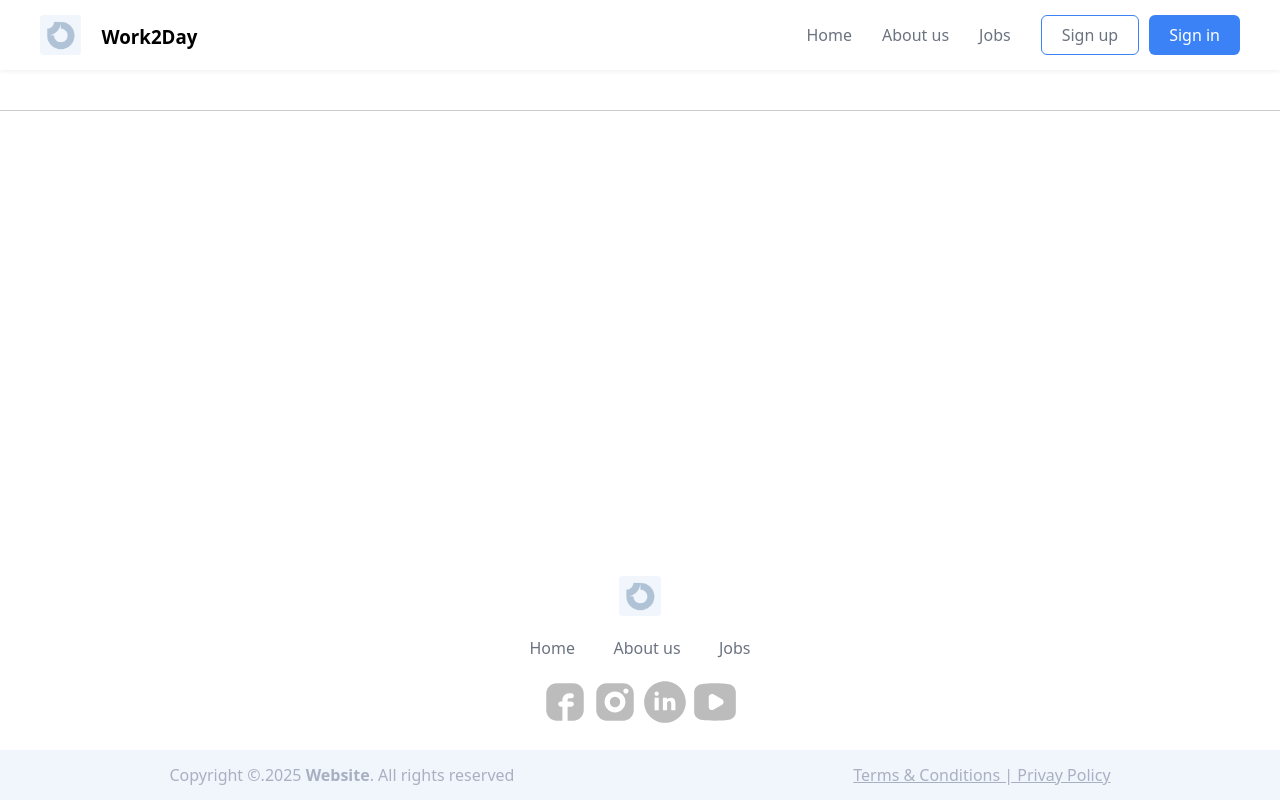
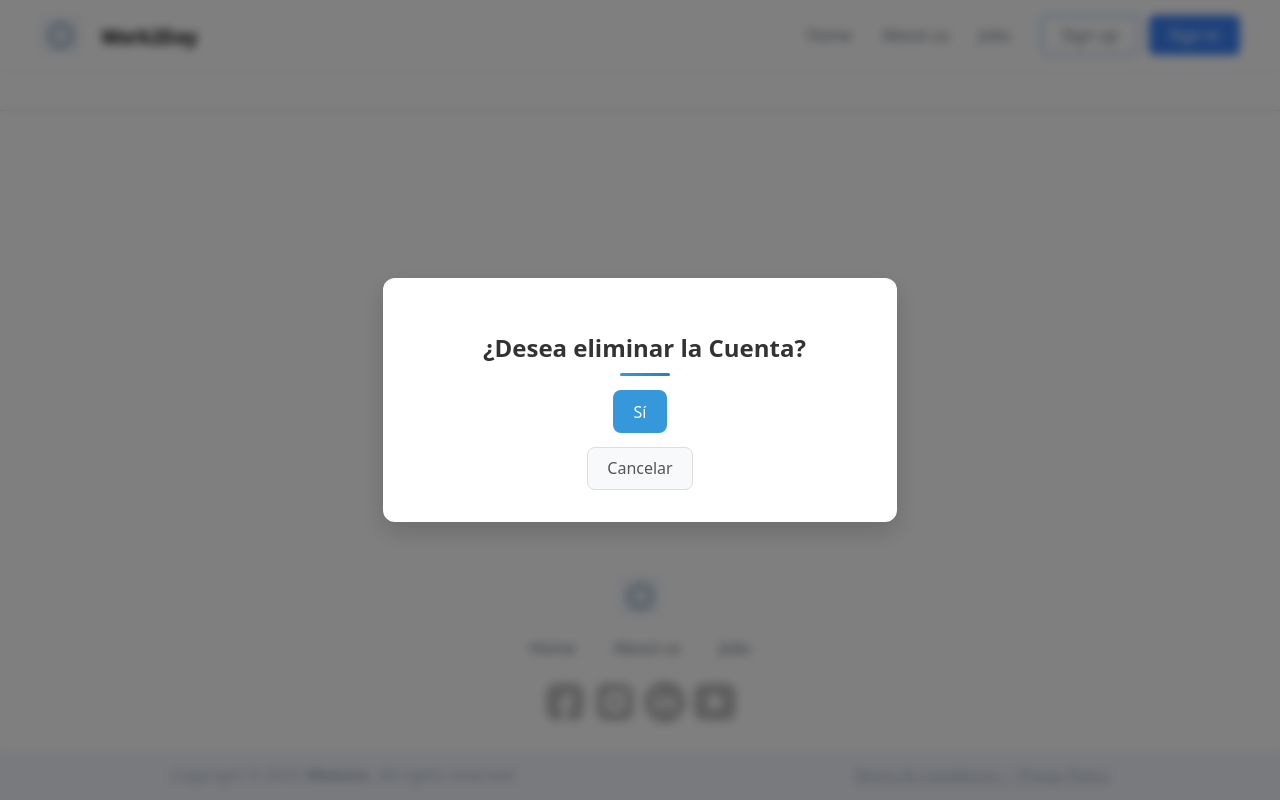
Before and after one commit to juarosrap/Work2day, a React (Vite) app in the folder frontend/: page /delete-account in a window 1280 px wide. Built offline with nearby package versions, Linux system fonts and the light colour scheme.

Commit message:
add: delete account

```diff
--- a/frontend/src/App.jsx
+++ b/frontend/src/App.jsx
@@ -19,6 +19,7 @@ import ForgetModal from "./componentes/ForgetModal.jsx";
 import ResetPassword from "./componentes/ResetPassword.jsx";
 import ChangePassword from "./componentes/ChangePassword.jsx";
 import Valoracion from "./componentes/Valoracion.jsx";
+import DeleteAccount from "./componentes/DeleteAccount.jsx";
 
 export default function App() {
   return (
@@ -43,10 +44,12 @@ export default function App() {
         <Route path="/dashboard/:id/jobForm" element={<JobForm />} />
         <Route path="/dashboard/:id/edit/:ofertaId" element={<JobForm />} />
         <Route path="/dashboard/:id/delete/:ofertaId" element={<DeleteJob />} />
+        <Route path="/delete-account" element={<DeleteAccount />} />
         <Route
           path="/dashboard/:id/:ofertaId/valoracion/:valoradoId"
           element={<Valoracion />}
         />
+
         <Route
           path="/dashboard/:id/valoracion/:valoradoId/:ofertaId"
           element={<Valoracion />}
--- /dev/null
+++ b/frontend/src/componentes/DeleteAccount.jsx
@@ -0,0 +1,76 @@
+import "../styles/ModalForm.css";
+import { useParams } from "react-router-dom";
+import { useNavigate } from "react-router-dom";
+import { useAuth } from "../contexts/AuthContext";
+import { useState } from "react";
+
+export default function DeleteJob() {
+  const navigate = useNavigate();
+  const { currentUser, logout } = useAuth();
+  const [error, setError] = useState(null);
+  const [successMessage, setSuccessMessage] = useState("");
+
+  const onSubmit = async () => {
+    let API = `http://localhost:5000/api/${currentUser.userType}/${currentUser.id}`;
+
+    try {
+      const response = await fetch(API, {
+        method: "DELETE",
+        headers: {
+          "Content-Type": "application/json",
+        },
+      });
+
+      if (!response.ok) {
+        setError("Error eliminando la cuenta");
+        return;
+      }
+
+      logout();
+      setError("");
+      setSuccessMessage("Cuenta eliminada correctamente.");
+
+
+      setTimeout(() => {
+        navigate(`/`);
+      }, 1000);
+    } catch (e) {
+      console.error("Error:", e);
+      setError("Error de conexión. Por favor verifica tu conexión a internet.");
+    }
+  };
+
+  return (
+    <div className="modal-background">
+      <div className="modal-container">
+        <h2 style={{ textAlign: "center" }}>¿Desea eliminar la Cuenta?</h2>
+
+        {(error || successMessage) && (
+          <div
+            style={{
+              color: "white",
+              backgroundColor: error ? "red" : "green",
+              padding: "10px",
+              borderRadius: "4px",
+              marginBottom: "15px",
+              fontWeight: "bold",
+              textAlign: "center",
+            }}
+          >
+            {error || successMessage}
+          </div>
+        )}
+
+        <button className="delete-btn" onClick={onSubmit}>
+          Sí
+        </button>
+        <button
+          className="cancel-btn"
+          onClick={() => window.history.back()}
+        >
+          Cancelar
+        </button>
+      </div>
+    </div>
+  );
+}
--- a/frontend/src/componentes/Profile.jsx
+++ b/frontend/src/componentes/Profile.jsx
@@ -155,6 +155,9 @@ export default function Profile() {
                 <button>
                   <Link to="/change-password">Cambiar contraseña</Link>
                 </button>
+                <button className="delete-account">
+                  <Link to="/delete-account">Eliminar cuenta</Link>
+                </button>
               </div>
             ) : (
               <div></div>
@@ -225,6 +228,9 @@ export default function Profile() {
                 </button>
                 <button>
                   <Link to="/change-password">Cambiar contraseña</Link>
+                </button>
+                <button className="delete-account">
+                  <Link to="/delete-account">Eliminar cuenta</Link>
                 </button>
               </div>
             ) : (
--- a/frontend/src/styles/Profile.css
+++ b/frontend/src/styles/Profile.css
@@ -198,6 +198,10 @@ img {
   margin: 0 0 0.5rem 0;
 }
 
+.delete-account {
+  background-color: red !important;
+}
+
 .stars {
   display: flex;
   gap: 2px;
```
